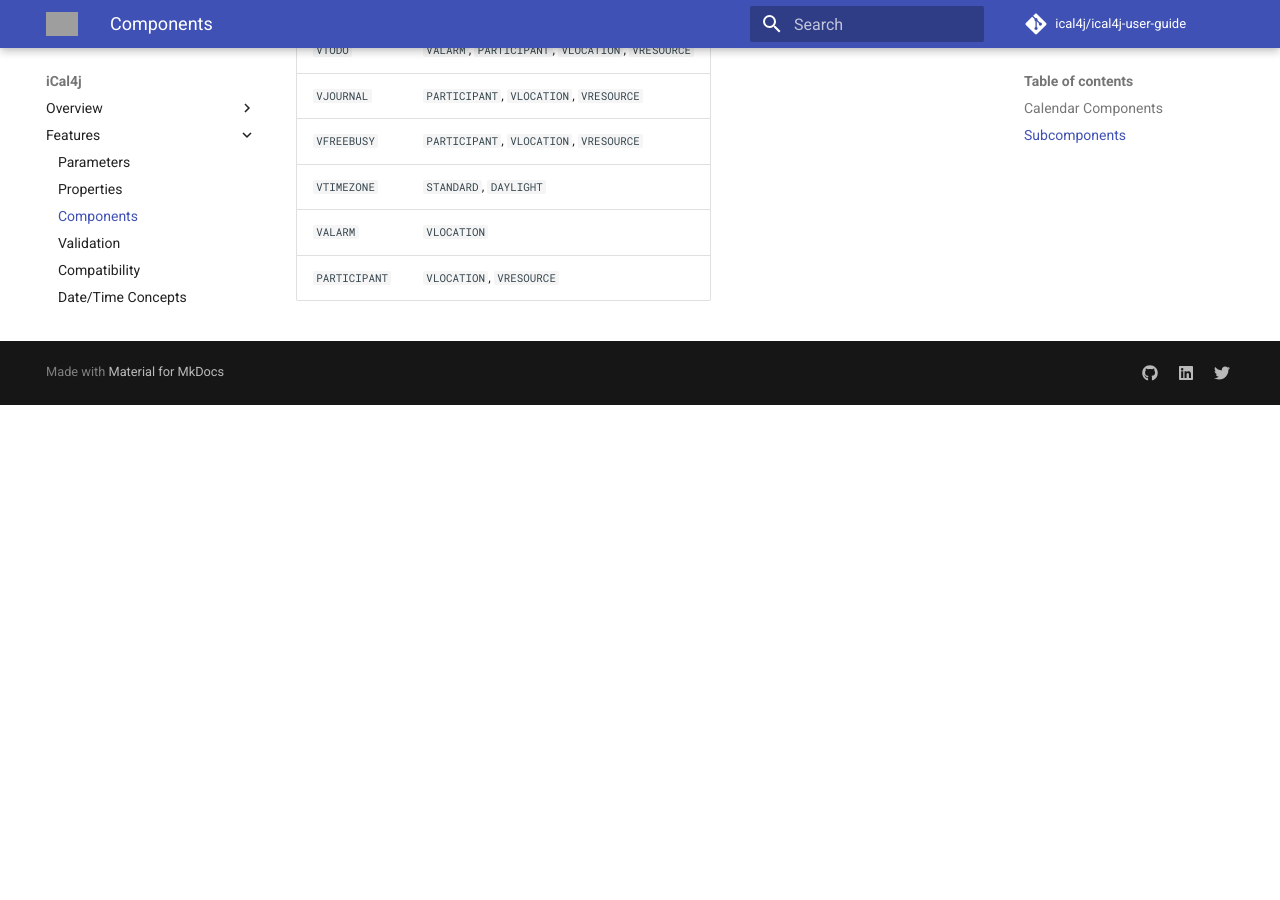
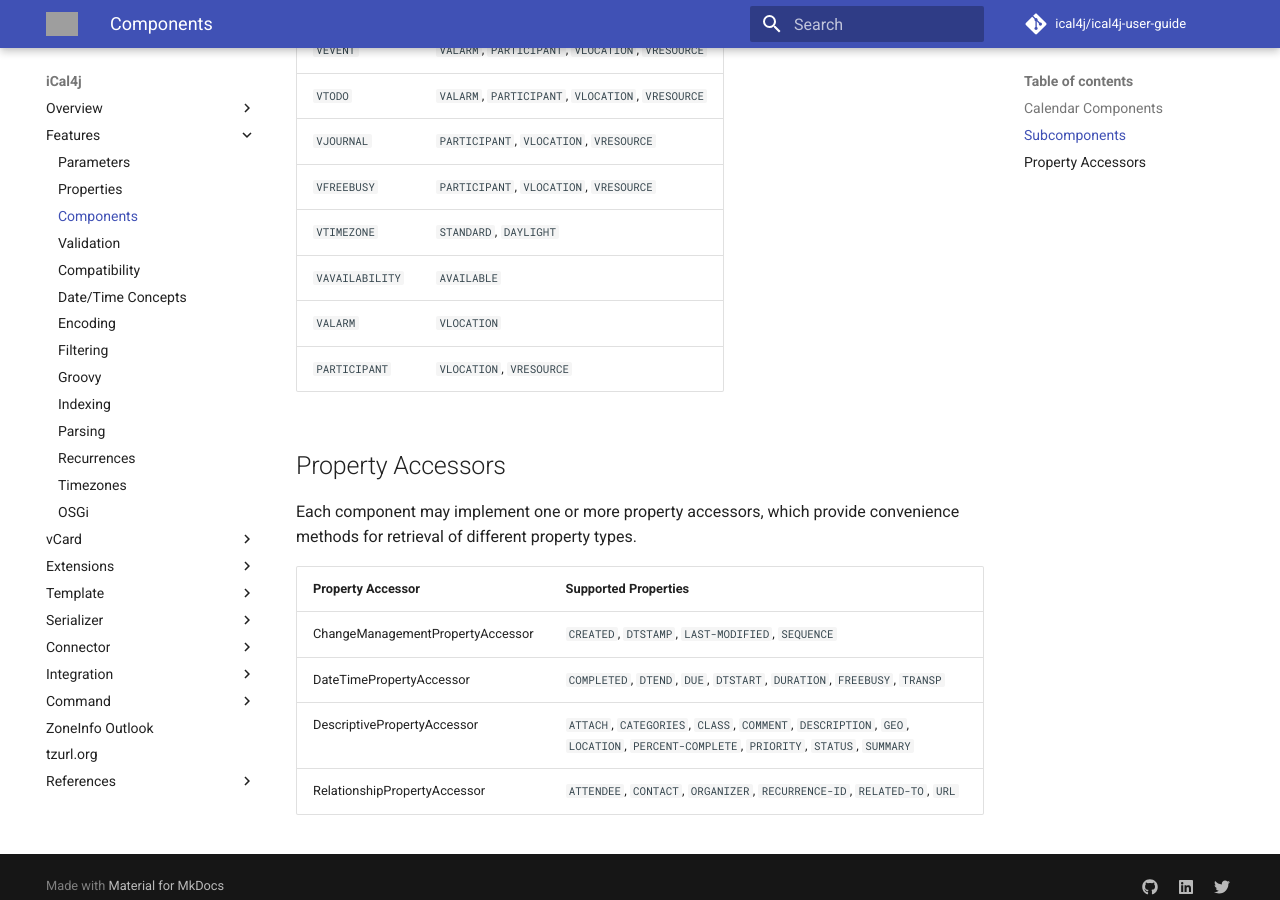
Before and after one commit to ical4j/ical4j-user-guide, an MkDocs documentation site: the page built from docs/components.md, in a window 1280 px wide and 900 px high, scrolled down 977 px. Built offline with MkDocs 1.6.1 and Material for MkDocs 9.7.7, drawn with Linux system fonts in a browser that asks for light colours; comment, search, counter and statistics services are not loaded; before the commit the page ends 1382 px from its top, so only the background shows below that; grey boxes are pictures that could not be loaded.

Commit message:
Added components feature

```diff
--- a/docs/components.md
+++ b/docs/components.md
@@ -17,6 +17,7 @@
 | `VJOURNAL`          |
 | `VFREEBUSY`         |
 | `VTIMEZONE`         |
+| `VAVAILABILITY`     |
 
 
 ## Subcomponents
@@ -25,12 +26,25 @@
 event may have a nested alarm component, which in turn has a nested location component
 for a proximity trigger.
 
-| Component     | Subcomponents                                     |
-|---------------|---------------------------------------------------|
-| `VEVENT`      | `VALARM`, `PARTICIPANT`, `VLOCATION`, `VRESOURCE` |
-| `VTODO`       | `VALARM`, `PARTICIPANT`, `VLOCATION`, `VRESOURCE` |
-| `VJOURNAL`    | `PARTICIPANT`, `VLOCATION`, `VRESOURCE`           |
-| `VFREEBUSY`   | `PARTICIPANT`, `VLOCATION`, `VRESOURCE`           |
-| `VTIMEZONE`   | `STANDARD`, `DAYLIGHT`                            |
-| `VALARM`      | `VLOCATION`                                       |
-| `PARTICIPANT` | `VLOCATION`, `VRESOURCE`                          |
+| Component       | Subcomponents                                     |
+|-----------------|---------------------------------------------------|
+| `VEVENT`        | `VALARM`, `PARTICIPANT`, `VLOCATION`, `VRESOURCE` |
+| `VTODO`         | `VALARM`, `PARTICIPANT`, `VLOCATION`, `VRESOURCE` |
+| `VJOURNAL`      | `PARTICIPANT`, `VLOCATION`, `VRESOURCE`           |
+| `VFREEBUSY`     | `PARTICIPANT`, `VLOCATION`, `VRESOURCE`           |
+| `VTIMEZONE`     | `STANDARD`, `DAYLIGHT`                            |
+| `VAVAILABILITY` | `AVAILABLE`                                       |
+| `VALARM`        | `VLOCATION`                                       |
+| `PARTICIPANT`   | `VLOCATION`, `VRESOURCE`                          |
+
+## Property Accessors
+
+Each component may implement one or more property accessors, which provide convenience
+methods for retrieval of different property types.
+
+  | Property Accessor                | Supported Properties                                                                                                              |
+|----------------------------------|-----------------------------------------------------------------------------------------------------------------------------------|
+| ChangeManagementPropertyAccessor | `CREATED`, `DTSTAMP`, `LAST-MODIFIED`, `SEQUENCE`                                                                                 |
+| DateTimePropertyAccessor         | `COMPLETED`, `DTEND`, `DUE`, `DTSTART`, `DURATION`, `FREEBUSY`, `TRANSP`                                                          |
+| DescriptivePropertyAccessor      | `ATTACH`, `CATEGORIES`, `CLASS`, `COMMENT`, `DESCRIPTION`, `GEO`, `LOCATION`, `PERCENT-COMPLETE`, `PRIORITY`, `STATUS`, `SUMMARY` |
+| RelationshipPropertyAccessor     | `ATTENDEE`, `CONTACT`, `ORGANIZER`, `RECURRENCE-ID`, `RELATED-TO`, `URL`                                                          |
```
